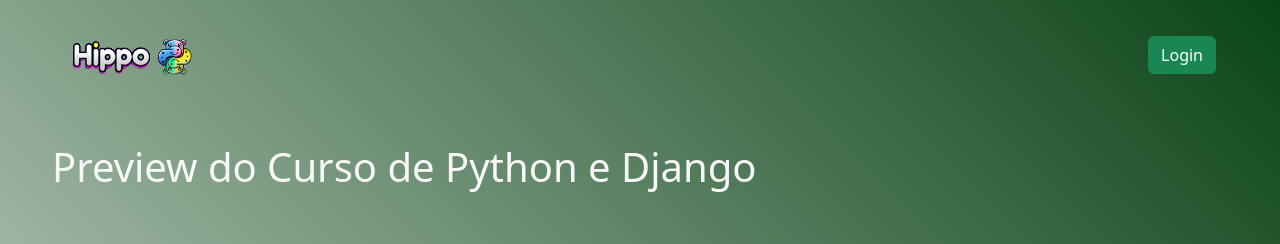
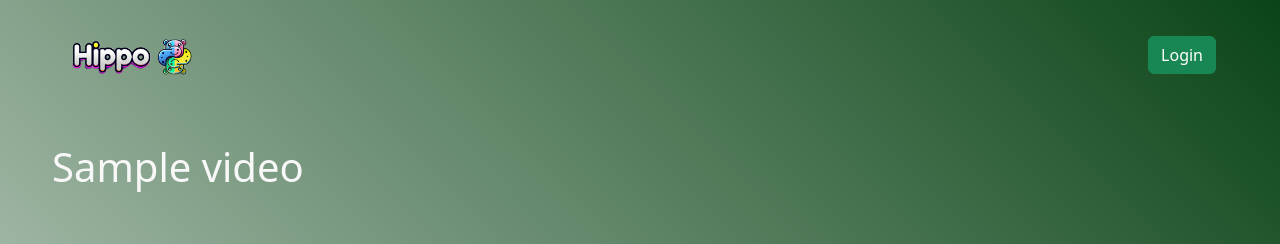
Before and after one commit to Michel4lves/curso-django, a Django app: template cursodjango/vpreview/templates/vpreview/video.html in a window 1280 px wide. Shown: the top 244 px of the page. Run offline with Django 3.2, Linux system fonts and the light colour scheme; the template is opened without the code that fills it: most values are stand-ins (such as "Sample title", 1, 10 or a date in 2020); some libraries are stand-ins or nearby versions.

```diff
--- a/cursodjango/vpreview/templates/vpreview/video.html
+++ b/cursodjango/vpreview/templates/vpreview/video.html
@@ -8,7 +8,7 @@
     <div class="row my-5 mb-5">
         <div class="col-md-12">
             <div class="jumbotron">
-                <h1>Preview do Curso de Python e Django</h1>
+                <h1>{{ video.titulo }}</h1>
             </div>
         </div>
     </div>
@@ -17,10 +17,10 @@
         <div class="col-md-12">
             <div class="">
                 <div style="padding:56.25% 0 0 0;position:relative;">
-                    <iframe src="https://player.vimeo.com/video/1043031414?badge=0&amp;autopause=0&amp;player_id=0&amp;app_id=58479"
+                    <iframe src="https://player.vimeo.com/video/{{video.vimeo_id}}?badge=0&amp;autopause=0&amp;player_id=0&amp;app_id=58479"
                             frameborder="0" allow="autoplay; fullscreen; picture-in-picture; clipboard-write"
                             style="position:absolute;top:0;left:0;width:100%;height:100%;"
-                            title="Python-preview-course">
+                            title="{{ video.vimeo_titulo }}">
                     </iframe>
                 </div>
                 <script src="https://player.vimeo.com/api/player.js"></script>
--- a/cursodjango/vpreview/tests.py
+++ b/cursodjango/vpreview/tests.py
@@ -6,7 +6,7 @@ from cursodjango.django_assertions import assert_contains
 # Create your tests here.
 @pytest.fixture
 def resp(client):
-    resp = client.get(reverse('vpreview:video', args=('curso-preview',)))
+    resp = client.get(reverse('vpreview:video', args=('preview',)))
     return resp
 
 
@@ -15,7 +15,7 @@ def test_status_code(resp):
 
 
 def test_video_title(resp):
-    assert_contains(resp, '<h1>Preview do Curso de Python e Django</h1>')
+    assert_contains(resp, '<h1>Preview do Curso de Python e Django:</h1>')
 
 
 def test_video_contains(resp):
```
Also changed, not shown: cursodjango/vpreview/views.py (+16 -1 lines).
